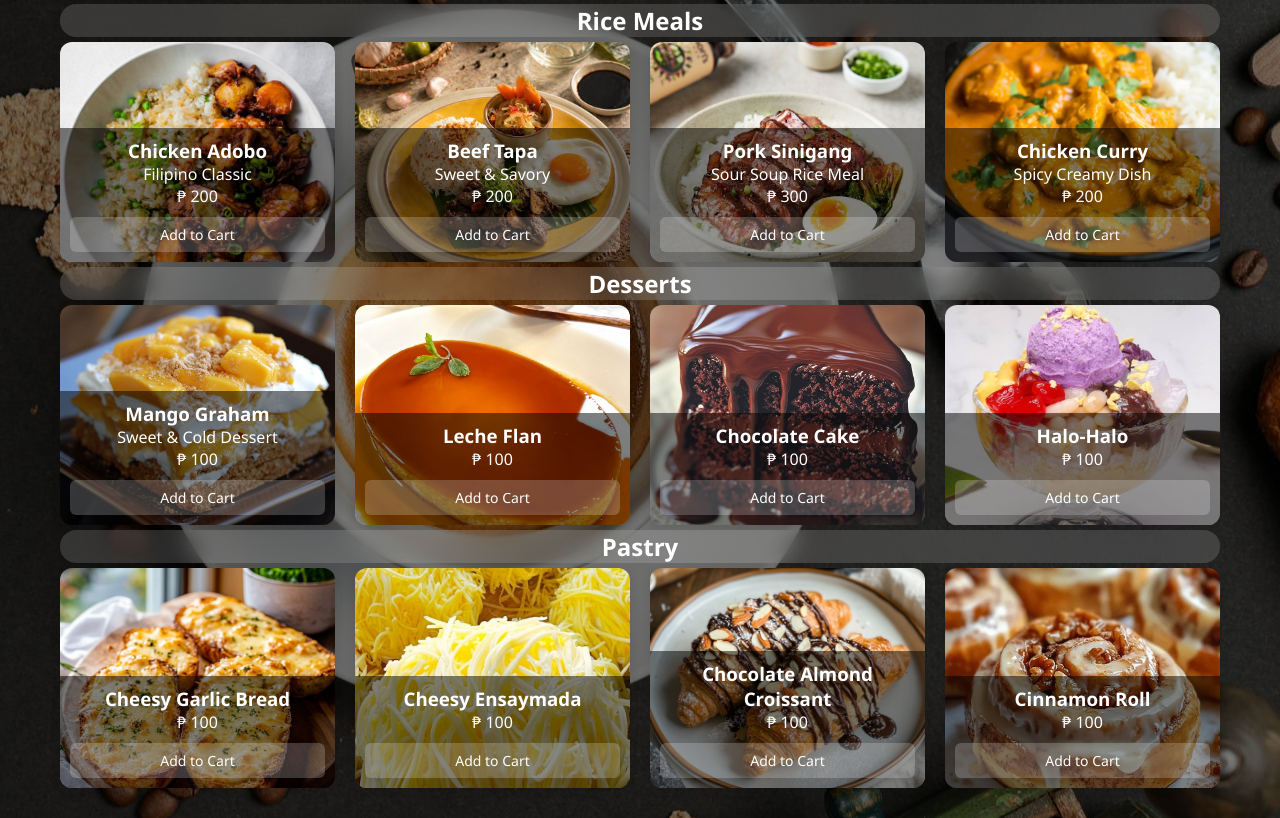
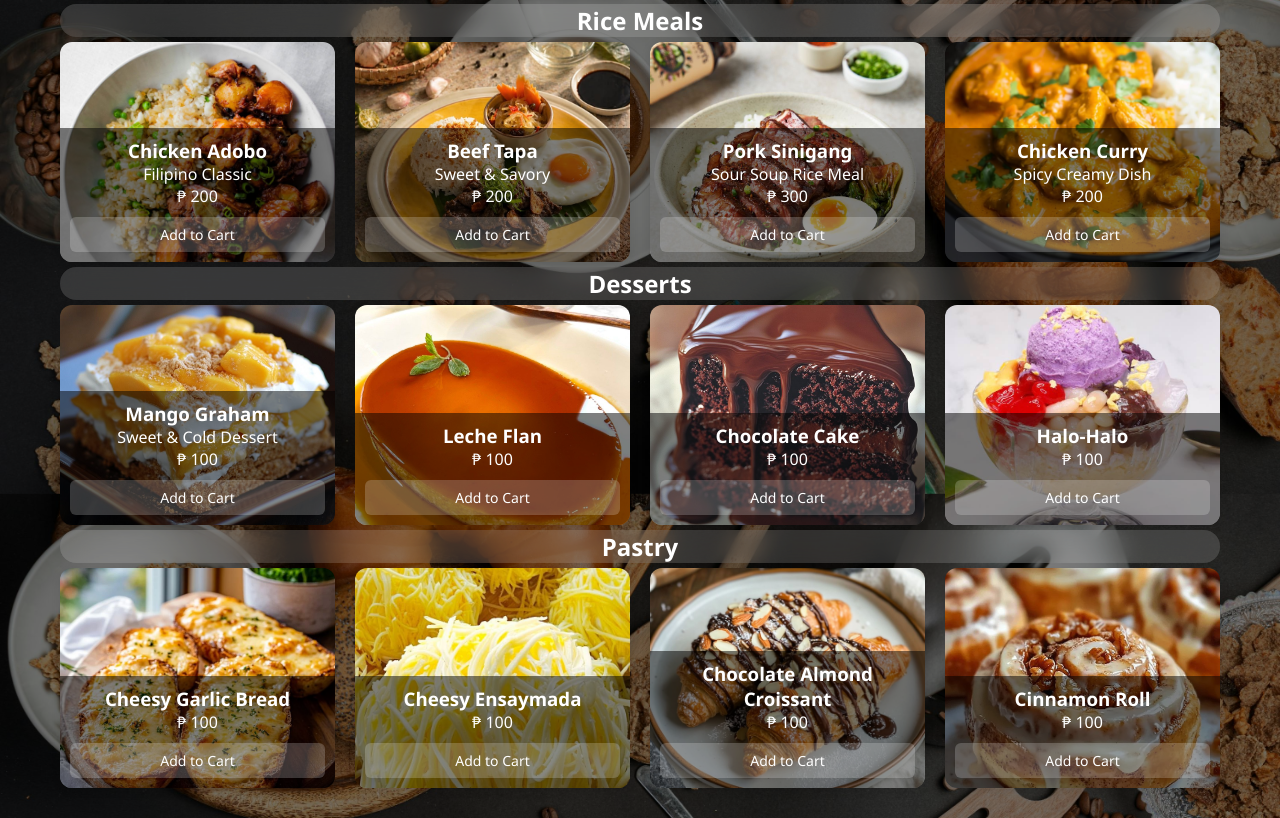
Before and after one commit to asdfgcarlo/ordering_system, a Flask app: page /dashboard in a window 1280 px wide. Shown: the part 360-1178 px from the top of the page. Run offline with Flask 3, Linux system fonts and the light colour scheme; the visitor is signed in with stand-in values (Sample User, id 1); some libraries are stand-ins or nearby versions.

Commit message:
fix css for dash

```diff
--- a/static/dashboard.css
+++ b/static/dashboard.css
@@ -10,7 +10,12 @@
 body {
     background:
         linear-gradient(rgba(0,0,0,0.5), rgba(0,0,0,0.5)),
-        url("/static/bgpic.jpg") no-repeat center center fixed;
+        url("/static/bgpic.jpg");
+
+    background-size: cover;
+    background-position: center;
+    background-repeat: no-repeat;
+    background-attachment: fixed;
     min-height: 100vh;
 }
 
```
